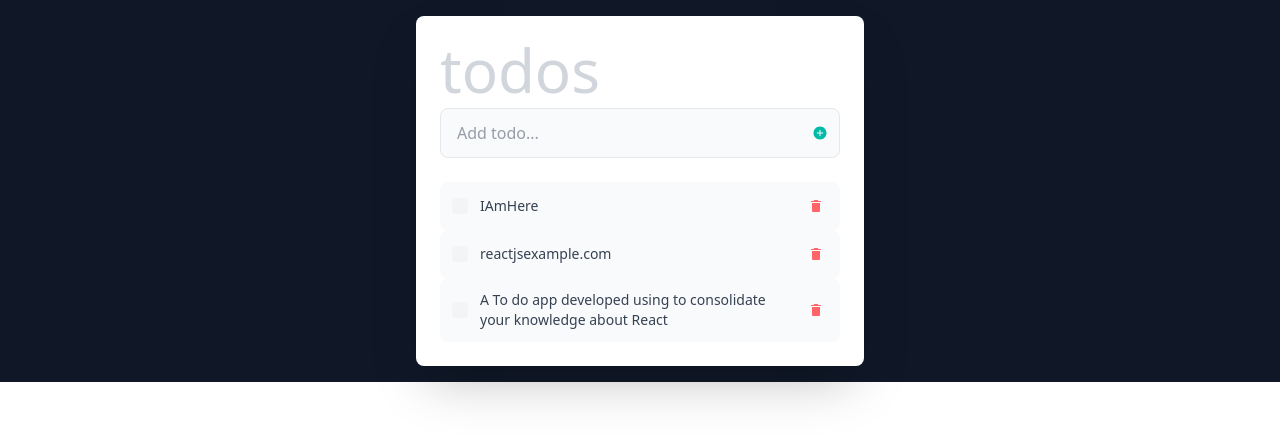
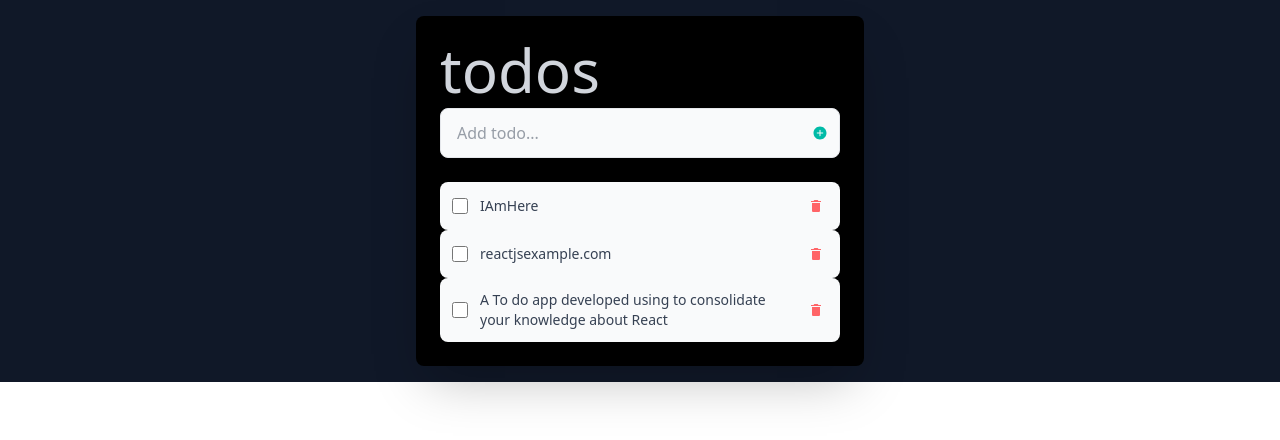
Before and after one commit to Ofallbrains/To_Do-React, a React (Vite) app: page / in a window 1280 px wide. Shown: the top 440 px of the page. Built offline with nearby package versions, Linux system fonts and the light colour scheme.

Commit message:
ToDo react app

```diff
--- a/src/Form.tsx
+++ b/src/Form.tsx
@@ -46,7 +46,7 @@ const Form: React.FC = () => {
 
     return (
         <div className='className="min-h-screen bg-gray-900 flex items-center justify-center p-4'>
-            <div className="bg-white rounded-lg shadow-2xl w-full max-w-md p-6">
+            <div className="bg-black rounded-lg shadow-2xl w-full max-w-md p-6">
             <div>
                 <h1 className="text-6xl font-light text-gray-300 mb-2">todos</h1>
             </div>
@@ -74,7 +74,7 @@ const Form: React.FC = () => {
                         className="flex items-center gap-3 p-3 bg-gray-50 rounded-lg hover:bg-gray-100 transition-colors"
                     >
                         <input
-                            type='checked'
+                            type='checkbox'
                             checked={todo.completed}
                             onChange={() => toggleTodo(todo.id)}
                             className="w-4 h-4 text-teal-600 bg-gray-100 border-gray-300 rounded focus:ring-teal-500 focus:ring-2"
```
